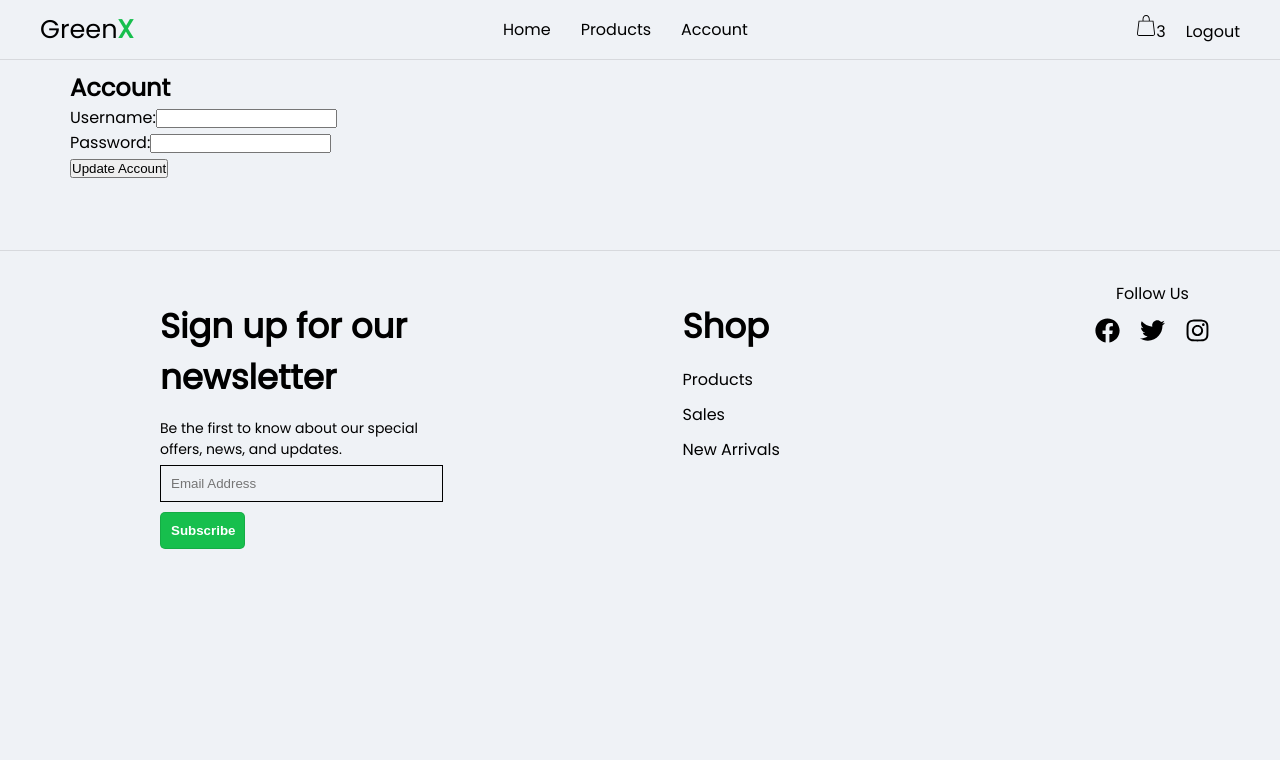
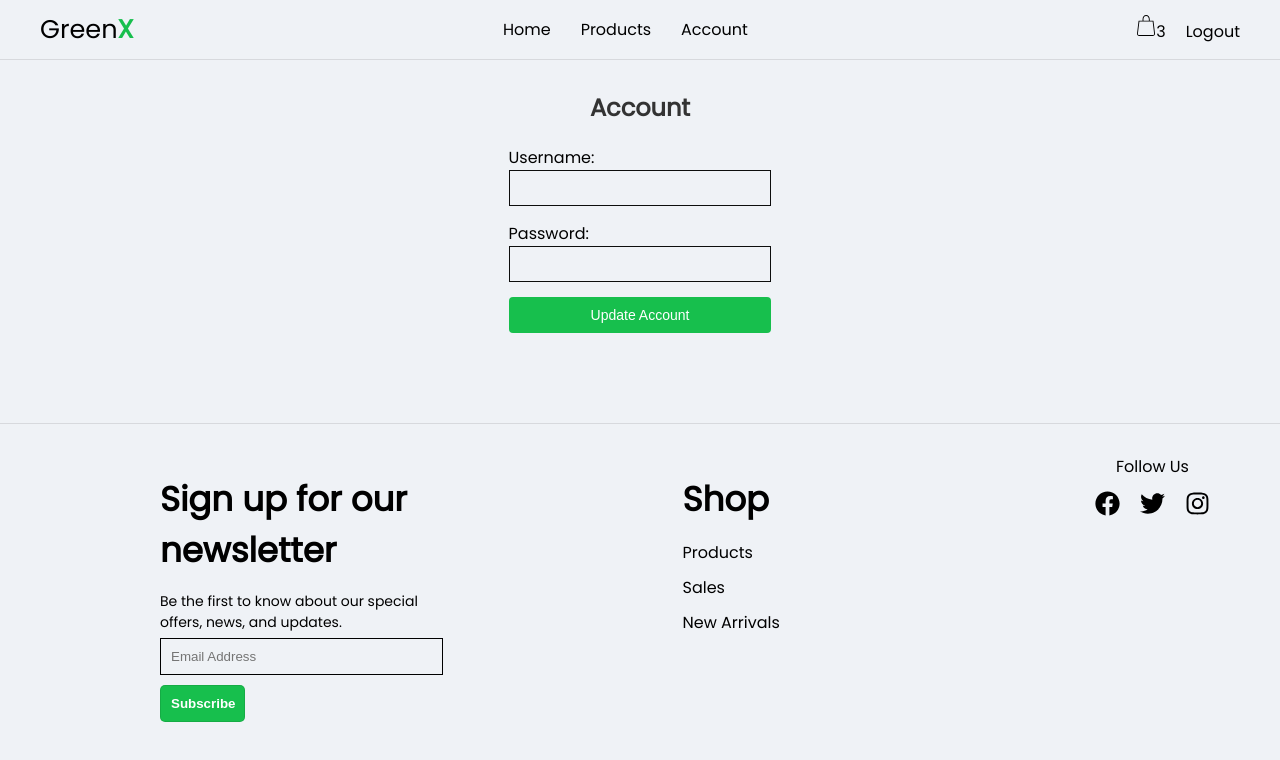
Before and after one commit to robynroby/e-Mkulima, a React (Vite) app in the folder frontend/: page /account in a window 1280 px wide. Shown: the top 760 px of the page. Built offline with nearby package versions, Linux system fonts and the light colour scheme; sample sign-in values are in the browser's storage.

Commit message:
accout page ui update

```diff
--- a/frontend/src/components/Account.jsx
+++ b/frontend/src/components/Account.jsx
@@ -1,4 +1,5 @@
 import React, { useState } from 'react';
+import './Account.scss';
 
 const Account = () => {
     const [username, setUsername] = useState('');
@@ -33,12 +34,12 @@ const Account = () => {
     };
 
     return (
-        <div>
+        <div className='ac-container'>
             <h2>Account</h2>
             {errorMessage && <p>{errorMessage}</p>}
             {successMessage && <p>{successMessage}</p>}
             <form onSubmit={handleSubmit}>
-                <div>
+                <div className='form-group'>
                     <label htmlFor="username">Username:</label>
                     <input
                         type="text"
@@ -47,7 +48,7 @@ const Account = () => {
                         onChange={handleUsernameChange}
                     />
                 </div>
-                <div>
+                <div className='form-group'>
                     <label htmlFor="password">Password:</label>
                     <input
                         type="password"
--- a/frontend/src/components/Account.scss
+++ b/frontend/src/components/Account.scss
@@ -1,3 +1,14 @@
+.ac-container {
+    padding: 20px;
+    border-radius: 8px;
+    // box-shadow: 0 0 10px rgba(0, 0, 0, 0.1);
+    display: flex;
+    justify-content: center;
+    align-items: center;
+    // margin: 50px;
+    flex-direction: column;
+
+
     h2 {
         text-align: center;
         margin-bottom: 20px;
@@ -39,3 +50,4 @@ form {
             }
         }
     }
+}
```
Lines whose indentation alone changed are shown as unchanged.
